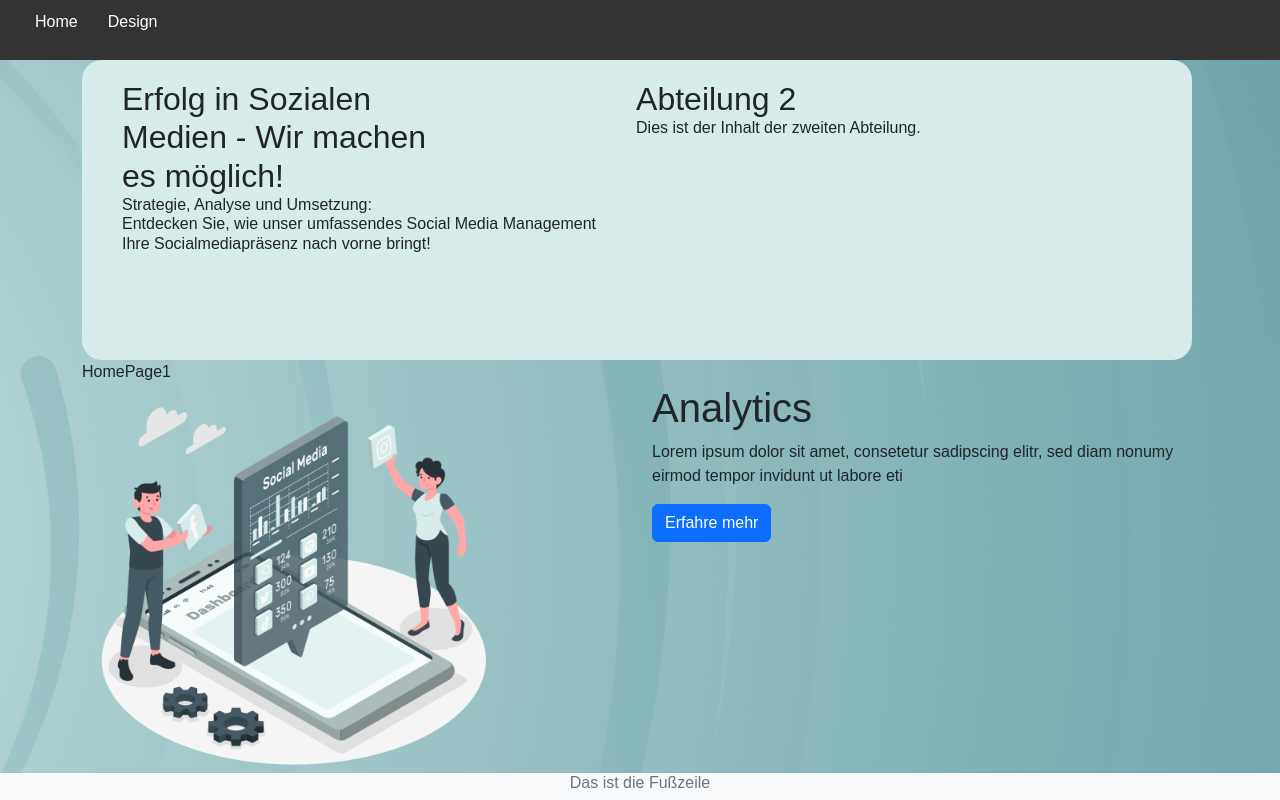
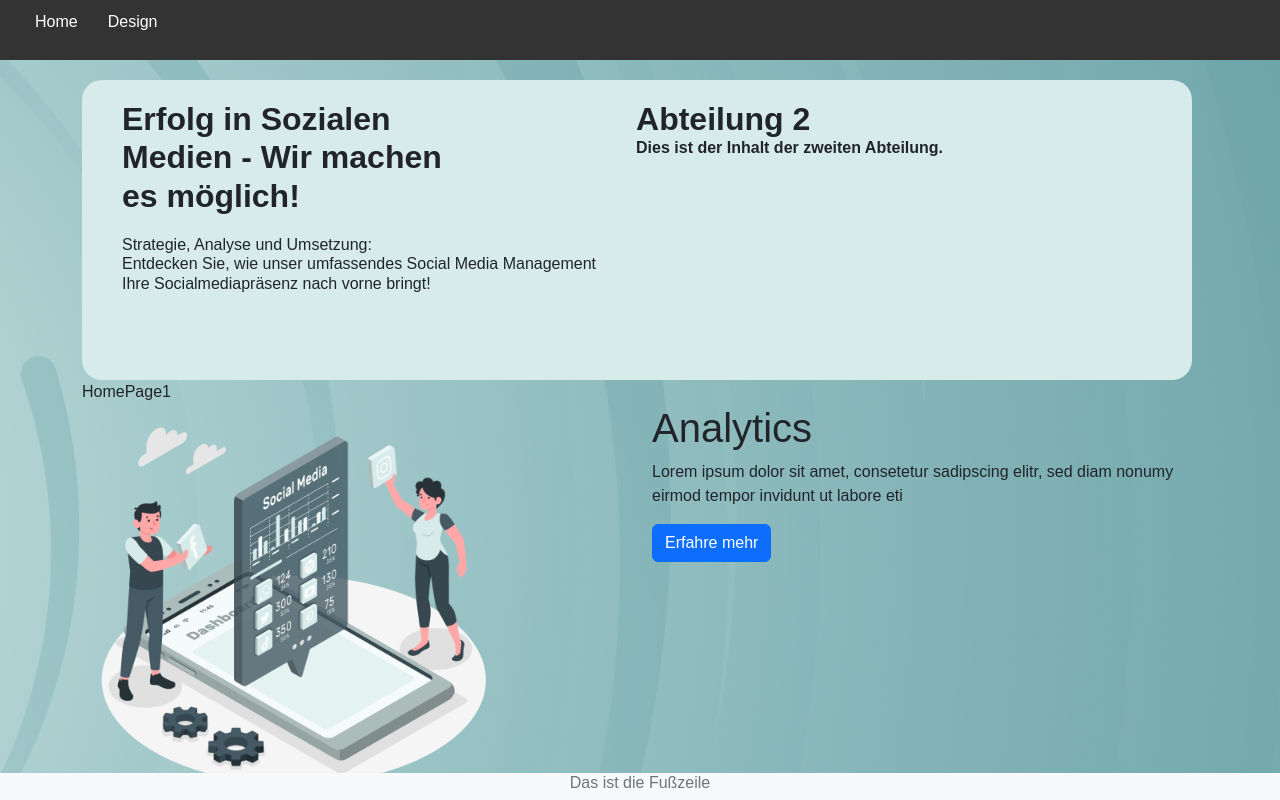
Before and after one commit to tobiebers/clikce_frontend, a Next.js app: page / in a window 1280 px wide. Shown: the top 800 px of the page. Built offline with nearby package versions, Linux system fonts and the light colour scheme.

Commit message:
css erstellt für heroSection und an heroSection.jsx was geändert

```diff
--- a/components/landingPage/heroSection.jsx
+++ b/components/landingPage/heroSection.jsx
@@ -9,7 +9,7 @@ export default function HeroSection() {
           <h2 className={styles['custom-h2']}>Erfolg in Sozialen</h2>
           <h2 className={styles['custom-h2']}>Medien - Wir machen</h2>
           <h2 className={styles['custom-h2']}>es möglich!</h2>
-          <p className={styles['custom-h2']}>
+          <p className={styles['custom-p2']}>
             Strategie, Analyse und Umsetzung:<br />
             Entdecken Sie, wie unser umfassendes Social Media Management<br />
             Ihre Socialmediapräsenz nach vorne bringt!
--- a/components/landingPage/heroSection.module.css
+++ b/components/landingPage/heroSection.module.css
@@ -8,6 +8,7 @@
   align-items: flex-start;
   justify-content: flex-start;
   padding: 20px;
+  margin-top: 20px;
 }
 
 .container {
@@ -22,7 +23,12 @@
   margin: 0 20px;
 }
 
-/* Neue Klasse, um den Textstil zu ändern */
 .custom-h2 {
   margin: 0;
+  font-weight: bold;
 }
+
+.custom-p2 {
+  margin: 0;
+  margin-top: 20px;
+}
```
